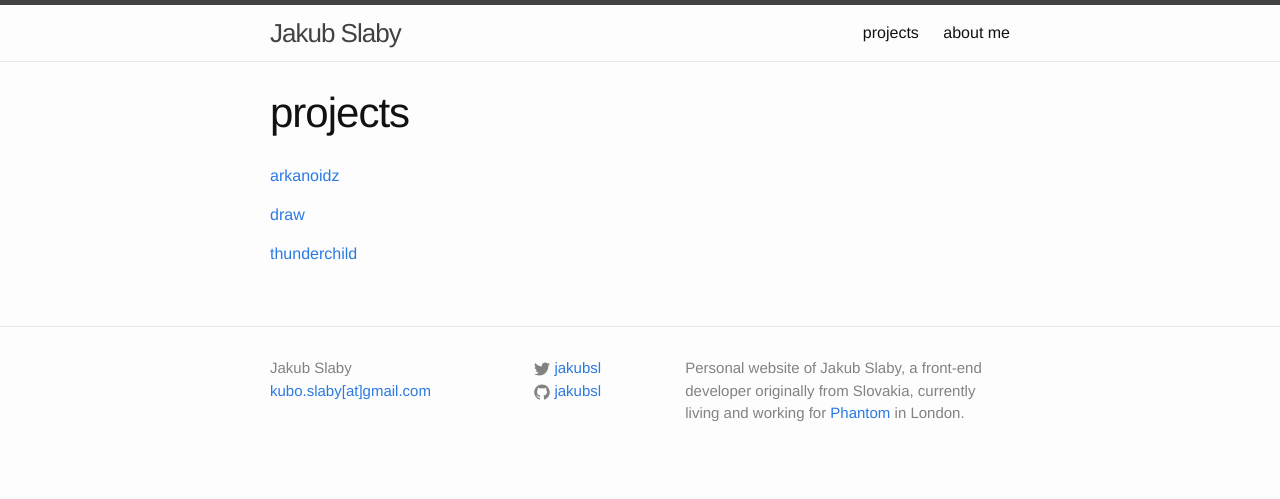
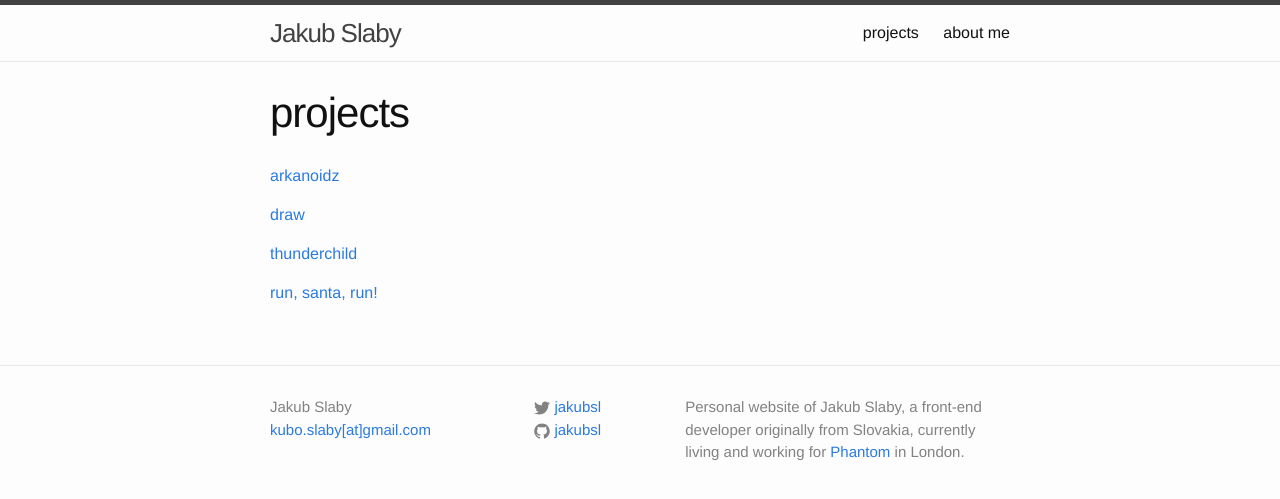
Before and after one commit to jakubsl/jakubsl.github.io, a Jekyll site: the page built from projects/index.html, in a window 1280 px wide. Shown: the top 499 px of the page. Built offline with Jekyll 4.4.1, drawn with Linux system fonts in a browser that asks for light colours.

Commit message:
adding link to runsanta

```diff
--- a/projects/index.html
+++ b/projects/index.html
@@ -7,3 +7,4 @@ title:  "projects"
 <p><a href="arkanoidz">arkanoidz</a></p>
 <p><a href="draw" target="_blank">draw</a></p>
 <p><a href="thunder" target="_blank">thunderchild</a></p>
+<p><a href="runsanta" target="_blank">run, santa, run!</a></p>
```
